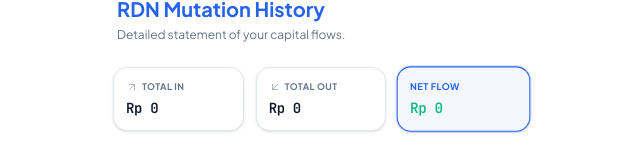
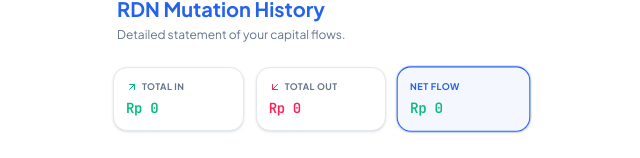
Before and after one commit to fahmisyahputra/fahmi-ihsg-tracker, a Next.js app: page /cash in a window 1280 px wide. Shown: the part 109-267 px from the top of the page, without its empty margins (319-959 px from the left). Built offline with nearby package versions, Linux system fonts and the light colour scheme; no server answers.

Commit message:
Fix semantic colors for RDN summary cards

```diff
--- a/src/app/(dashboard)/cash/page.tsx
+++ b/src/app/(dashboard)/cash/page.tsx
@@ -184,9 +184,9 @@ export default function CashHistoryPage() {
           )}
         >
           <p className="text-[9px] font-bold uppercase tracking-wider text-muted-foreground flex items-center gap-1">
-            <ArrowUpRight className={cn("size-3", typeFilter === "IN" ? "text-emerald-500" : "text-muted-foreground/50")} /> Total In
+            <ArrowUpRight className="size-3 text-emerald-500" /> Total In
           </p>
-          <p className={cn("text-sm font-bold font-mono tracking-tight truncate", typeFilter === "IN" ? "text-emerald-500" : "text-foreground")}>
+          <p className="text-sm font-bold font-mono tracking-tight truncate text-emerald-500">
             {formatIDR(data?.totalIn || 0)}
           </p>
         </button>
@@ -201,9 +201,9 @@ export default function CashHistoryPage() {
           )}
         >
           <p className="text-[9px] font-bold uppercase tracking-wider text-muted-foreground flex items-center gap-1">
-            <ArrowDownLeft className={cn("size-3", typeFilter === "OUT" ? "text-rose-500" : "text-muted-foreground/50")} /> Total Out
+            <ArrowDownLeft className="size-3 text-rose-500" /> Total Out
           </p>
-          <p className={cn("text-sm font-bold font-mono tracking-tight truncate", typeFilter === "OUT" ? "text-rose-500" : "text-foreground")}>
+          <p className="text-sm font-bold font-mono tracking-tight truncate text-rose-500">
             {formatIDR(data?.totalOut || 0)}
           </p>
         </button>
```
